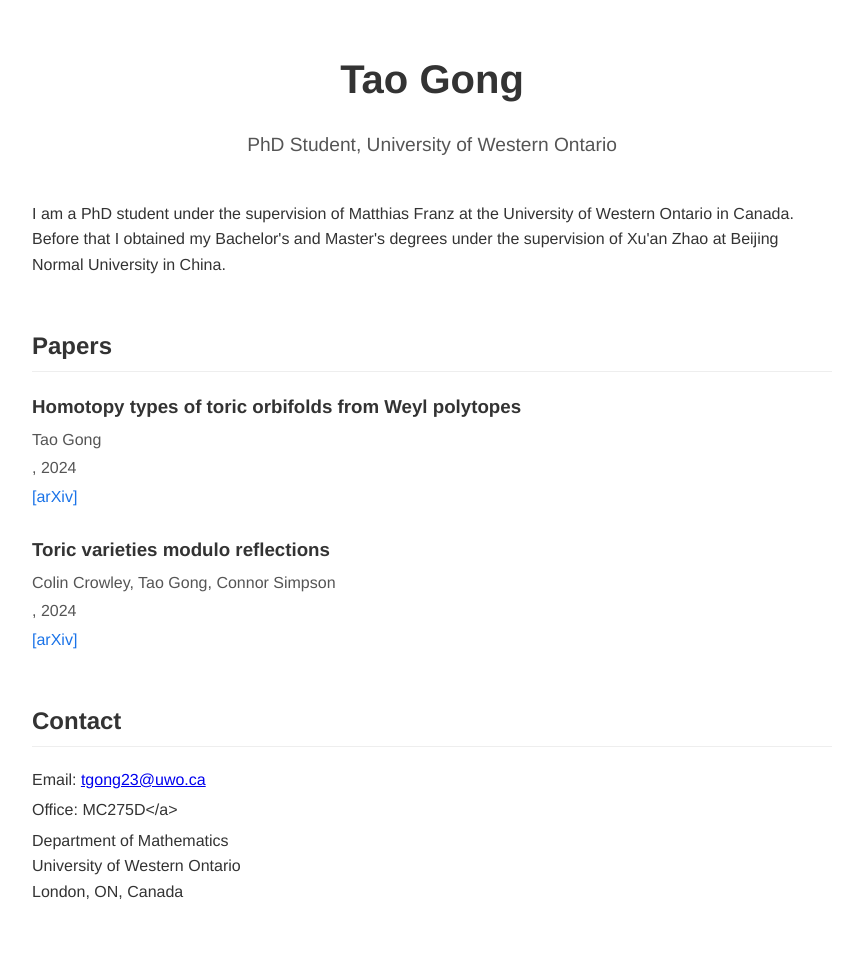
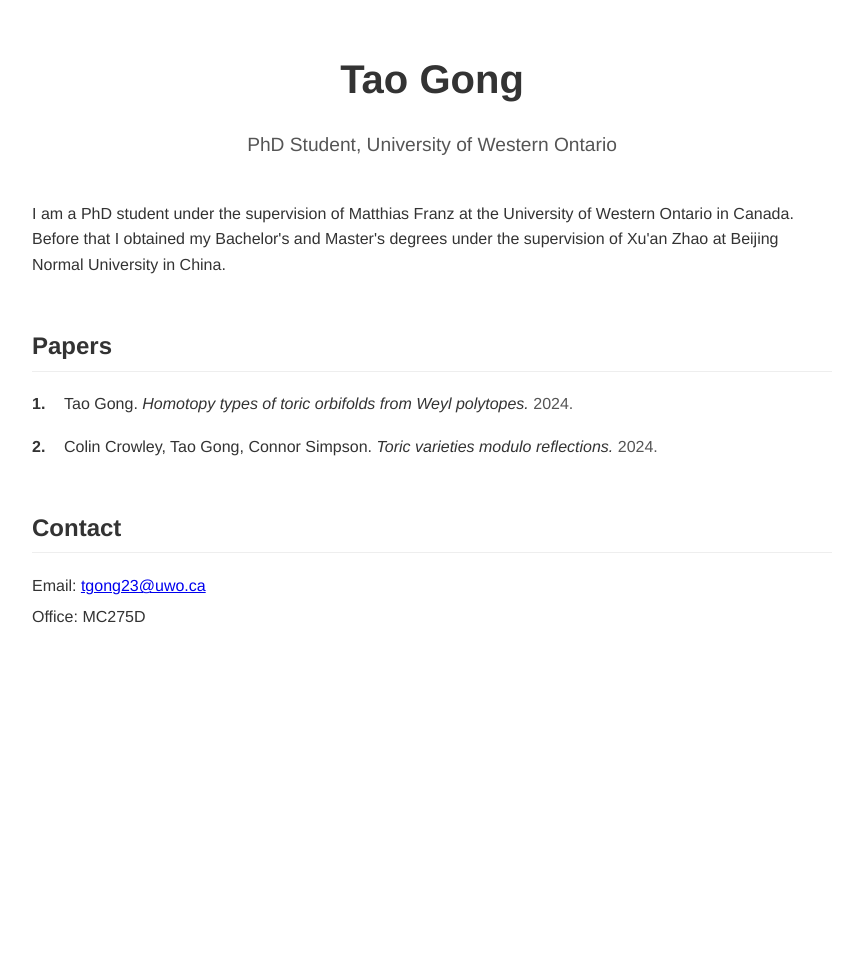
Before and after one commit to ggttaaoo/ggttaaoo.github.io, a Jekyll site: the page built from index.md, in a window 1280 px wide. Shown: the whole page, without its empty margins (208-1071 px from the left). Built offline with Jekyll 4.4.1, drawn with Linux system fonts in a browser that asks for light colours; after the commit the page ends 900 px from its top, so only the background shows below that.

Commit message:
Improved layout and added publications

```diff
--- a/assets/css/style.css
+++ b/assets/css/style.css
@@ -68,7 +68,7 @@ h2 {
   margin: 5px 0;
 }
 
-/* Paper Links */
+/* Paper Links
 .paper-links {
   margin-top: 8px;
 }
@@ -82,4 +82,47 @@ h2 {
 
 .paper-link:hover {
   text-decoration: underline;
+} */
+
+
+.paper-list {
+  counter-reset: paper-counter;
+  padding-left: 0;
+  list-style: none;
 }
+
+.paper {
+  counter-increment: paper-counter;
+  margin-bottom: 1.2em;
+  position: relative;
+  padding-left: 2em;
+  line-height: 1.5;
+}
+
+.paper::before {
+  content: counter(paper-counter) ".";
+  position: absolute;
+  left: 0;
+  font-weight: bold;
+}
+
+.paper-authors {
+  font-weight: 500;
+}
+
+.paper-title {
+  font-style: italic;
+}
+
+.paper-year {
+  color: #555;
+}
+
+.paper-link {
+  color: #1a73e8;
+  text-decoration: none;
+}
+
+.paper-link:hover {
+  text-decoration: underline;
+}
--- a/index.md
+++ b/index.md
@@ -15,27 +15,29 @@ title: Tao Gong
     <p>I am a PhD student under the supervision of Matthias Franz at the University of Western Ontario in Canada. Before that I obtained my Bachelor's and Master's degrees under the supervision of Xu'an Zhao at Beijing Normal University in China.</p>
   </section>
 
-  <!-- Papers Section -->
-  <section class="papers">
-    <h2>Papers</h2>
-
+ <section class="papers">
+  <h2>Papers</h2>
+  <ol class="paper-list">
     {% for paper in site.data.publications %}
-    <div class="paper">
-      <h3>{{ paper.title }}</h3>
-      <p class="authors">{{ paper.authors }}</p>
-      <p class="venue">{{ paper.journal }}, {{ paper.year }}</p>
-      {% if paper.pdf %}
-        <a href="{{ paper.pdf }}" class="paper-link">[PDF]</a>
+    <li class="paper">
+      <span class="paper-authors">{{ paper.authors }}.</span>
+      <span class="paper-title">{{ paper.title }}.</span>
+      <span class="paper-year">{{ paper.year }}.</span>
+      {% if paper.preprint %}
+        <span class="paper-link">Preprint available at <a href="https://arxiv.org/abs/{{ paper.preprint | remove: 'arXiv:' }}">arXiv:{{ paper.preprint | remove: 'arXiv:' }}</a>.</span>
+      {% elsif paper.journal %}
+        <span class="paper-journal">{{ paper.journal }}.</span>
+        {% if paper.doi %}
+          <a href="https://doi.org/{{ paper.doi }}" class="paper-link">DOI:{{ paper.doi }}</a>.
+        {% endif %}
+        {% if paper.pdf %}
+          <a href="{{ paper.pdf }}" class="paper-link">[PDF]</a>
+        {% endif %}
       {% endif %}
-      {% if paper.arxiv %}
-        <a href="{{ paper.arxiv }}" class="paper-link">[arXiv]</a>
-      {% endif %}
-      {% if paper.doi %}
-        <a href="https://doi.org/{{ paper.doi }}" class="paper-link">[DOI]</a>
-      {% endif %}
-    </div>
+    </li>
     {% endfor %}
-  </section>
+  </ol>
+</section>
 
   <!-- Education Section
   <section class="education">
@@ -56,10 +58,7 @@ title: Tao Gong
   <section class="contact">
     <h2>Contact</h2>
     <p>Email: <a href="mailto:{{ site.email }}">{{ site.email }}</a></p>
-    <p>Office: MC275D</a></p>
-    <p>Department of Mathematics<br>
-    University of Western Ontario<br>
-    London, ON, Canada</p>
+    <p>Office: MC275D</p>
   </section>
 
 </div>
```
Also changed, not shown: _data/publications.yml (+7 -0 lines).
